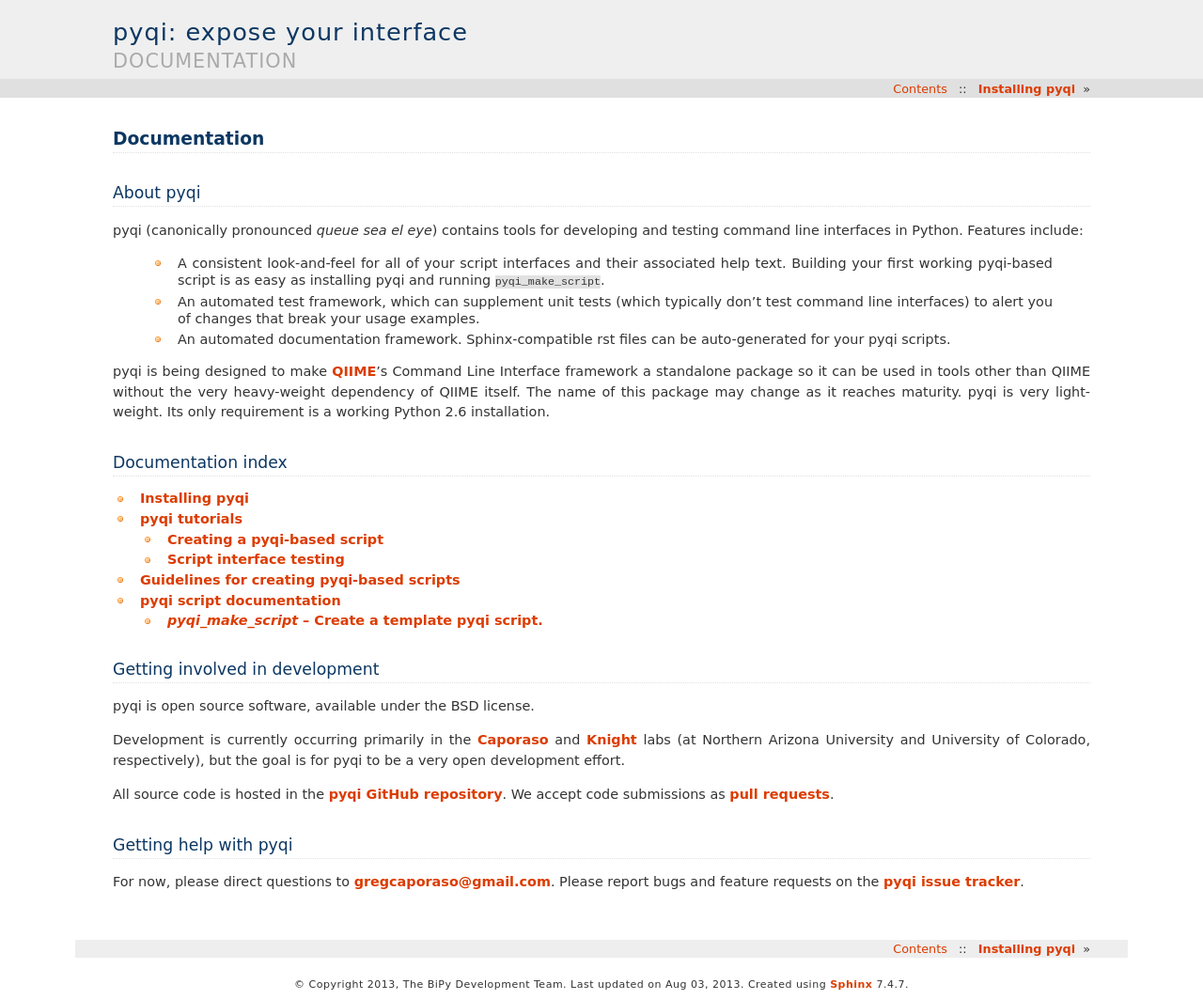
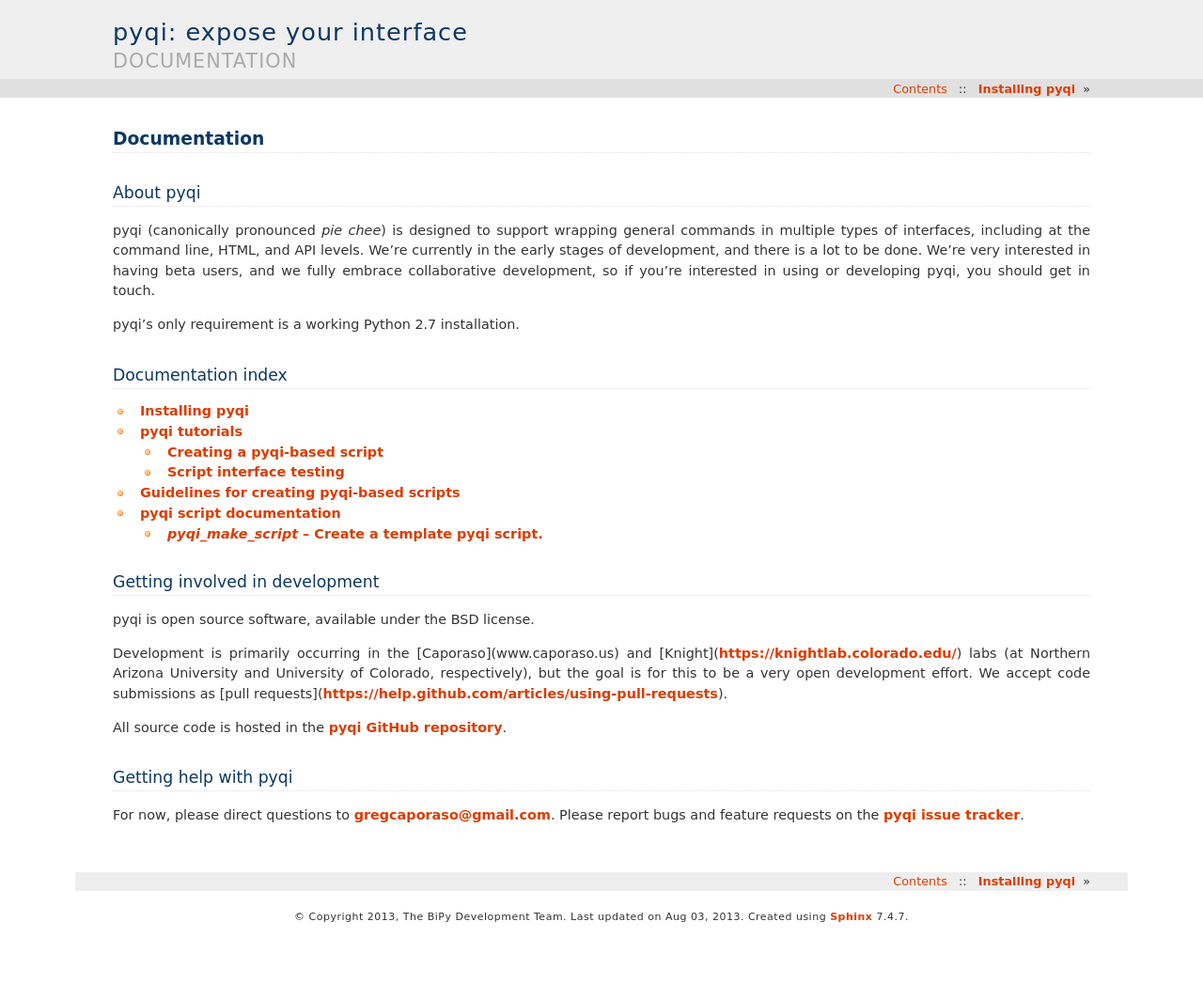
Before and after one commit to biocore/pyqi, a Sphinx documentation site: the page built from doc/index.rst, in a window 1280 px wide. Shown: the whole page at 94% size. Built offline with Sphinx 7.4.7, drawn with Linux system fonts in a browser that asks for light colours; after the commit the page ends 993 px from its top, so only the background shows below that.

Commit message:
addressed comments on PR #86

```diff
--- a/doc/index.rst
+++ b/doc/index.rst
@@ -5,13 +5,9 @@
 About pyqi
 ----------
 
-pyqi (canonically pronounced *queue sea el eye*) contains tools for developing and testing command line interfaces in Python. Features include:
+pyqi (canonically pronounced *pie chee*) is designed to support wrapping general commands in multiple types of interfaces, including at the command line, HTML, and API levels. We're currently in the early stages of development, and there is a lot to be done. We're very interested in having beta users, and we fully embrace collaborative development, so if you're interested in using or developing pyqi, you should get in touch.
 
- * A consistent look-and-feel for all of your script interfaces and their associated help text. Building your first working pyqi-based script is as easy as installing pyqi and running ``pyqi_make_script``.
- * An automated test framework, which can supplement unit tests (which typically don't test command line interfaces) to alert you of changes that break your usage examples.
- * An automated documentation framework. Sphinx-compatible rst files can be auto-generated for your pyqi scripts.
-
-pyqi is being designed to make `QIIME <http://www.qiime.org>`_'s Command Line Interface framework a standalone package so it can be used in tools other than QIIME without the very heavy-weight dependency of QIIME itself. The name of this package may change as it reaches maturity. pyqi is very light-weight. Its only requirement is a working Python 2.6 installation.
+pyqi's only requirement is a working Python 2.7 installation.
 
 Documentation index
 -------------------
@@ -29,9 +25,9 @@
 
 pyqi is open source software, available under the BSD license.
 
-Development is currently occurring primarily in the `Caporaso <http://www.caporaso.us>`_ and `Knight <https://knightlab.colorado.edu/>`_ labs (at Northern Arizona University and University of Colorado, respectively), but the goal is for pyqi to be a very open development effort.
+Development is primarily occurring in the [Caporaso](www.caporaso.us) and [Knight](https://knightlab.colorado.edu/) labs (at Northern Arizona University and University of Colorado, respectively), but the goal is for this to be a very open development effort. We accept code submissions as [pull requests](https://help.github.com/articles/using-pull-requests).
 
-All source code is hosted in the `pyqi GitHub repository <https://github.com/bipy/pyqi/>`_. We accept code submissions as `pull requests <https://help.github.com/articles/using-pull-requests>`_.
+All source code is hosted in the `pyqi GitHub repository <https://github.com/bipy/pyqi/>`_.
 
 Getting help with pyqi
 ----------------------
--- a/pyqi/__init__.py
+++ b/pyqi/__init__.py
@@ -22,7 +22,7 @@
 __email__ = "gregcaporaso@gmail.com"
 
 # import most commonly used objects and functions so they can
-# be imported directly from qlci (e.g., from pyqi import make_option)
+# be imported directly from pyqi (e.g., from pyqi import make_option)
 from pyqi.option_parsing import (
  make_option,
  parse_command_line_parameters)
```
